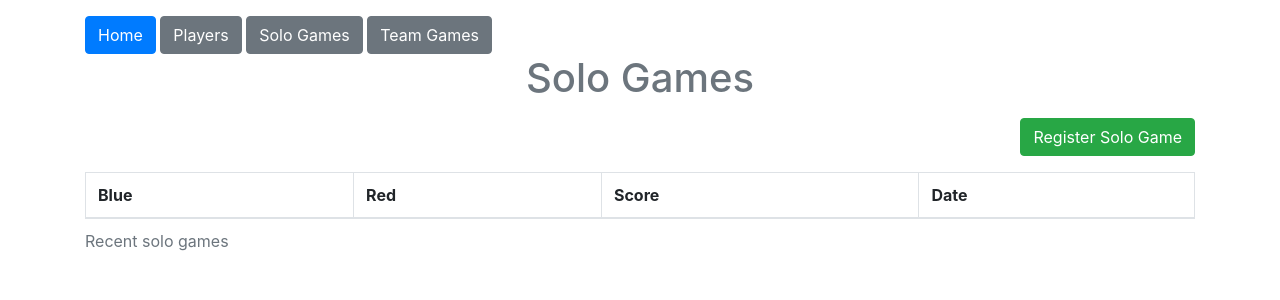
After one commit to lncrd/bb-ranking, a Flask app: page /solo_games in a window 1280 px wide. The commit adds this page. Shown: the top 300 px of the page. Run offline with Flask 2, Linux system fonts and the light colour scheme; data that the repository does not hold is empty; some libraries are stand-ins or nearby versions.

Commit message:
Break down in multiple pages

```diff
--- a/app.py
+++ b/app.py
@@ -59,6 +59,17 @@ def index():
         cur=cur
     )
 
+    return render_template(
+        "index.html",
+        player_solo_elo_list=player_solo_elo_list,
+        player_team_elo_list=player_team_elo_list,
+    )
+
+
+@app.route("/players")
+def players():
+    cur, _ = get_cursor_and_connection()
+
     player_list = get_select_query_result(
         """
         SELECT name
@@ -67,6 +78,16 @@ def index():
         """,
         cur=cur
     )
+
+    return render_template(
+        "players.html",
+        player_list=player_list,
+    )
+
+
+@app.route("/solo_games")
+def solo_games():
+    cur, _ = get_cursor_and_connection()
 
     recent_solo_games = get_select_query_result(
         """
@@ -77,10 +98,20 @@ def index():
         JOIN players p_red
         ON sg.red = p_red.id
         ORDER BY sg.created_timestamp DESC
-        LIMIT 5
+        LIMIT 100
         """,
         cur=cur
     )
+
+    return render_template(
+        "solo_games.html",
+        recent_solo_games=recent_solo_games,
+    )
+
+
+@app.route("/team_games")
+def team_games():
+    cur, _ = get_cursor_and_connection()
 
     recent_team_games = get_select_query_result(
         """
@@ -101,11 +132,7 @@ def index():
     )
 
     return render_template(
-        "index.html",
-        player_solo_elo_list=player_solo_elo_list,
-        player_team_elo_list=player_team_elo_list,
-        player_list=player_list,
-        recent_solo_games=recent_solo_games,
+        "team_games.html",
         recent_team_games=recent_team_games,
     )
 
--- a/templates/layout.html
+++ b/templates/layout.html
@@ -1,6 +1,6 @@
 <html>
 <head>
-    <title>Flask - SQLite </title>
+    <title>DD Babyfoot</title>
     <link rel="stylesheet" href="https://maxcdn.bootstrapcdn.com/bootstrap/4.0.0/css/bootstrap.min.css" integrity="sha384-Gn5384xqQ1aoWXA+058RXPxPg6fy4IWvTNh0E263XmFcJlSAwiGgFAW/dAiS6JXm" crossorigin="anonymous">
     <script src="https://code.jquery.com/jquery-3.2.1.slim.min.js" integrity="sha384-KJ3o2DKtIkvYIK3UENzmM7KCkRr/rE9/Qpg6aAZGJwFDMVNA/GpGFF93hXpG5KkN" crossorigin="anonymous"></script>
     <script src="https://cdnjs.cloudflare.com/ajax/libs/popper.js/1.12.9/umd/popper.min.js" integrity="sha384-ApNbgh9B+Y1QKtv3Rn7W3mgPxhU9K/ScQsAP7hUibX39j7fakFPskvXusvfa0b4Q" crossorigin="anonymous"></script>
@@ -15,6 +15,10 @@
     {% endfor %}
     {% endif %}
     {% endwith %}
+    <a href='{{url_for("index")}}' class='btn btn-primary '>Home</a>
+    <a href='{{url_for("players")}}' class='btn btn-secondary '>Players</a>
+    <a href='{{url_for("solo_games")}}' class='btn btn-secondary '>Solo Games</a>
+    <a href='{{url_for("team_games")}}' class='btn btn-secondary '>Team Games</a>
     {% block body %}
 
     {% endblock %}
--- /dev/null
+++ b/templates/solo_games.html
@@ -0,0 +1,29 @@
+{% extends 'layout.html' %}
+{% block body %}
+<h1 class='text-center text-muted mb-3'>Solo Games</h1>
+<p class='text-right'><a href='{{url_for("register_solo_game")}}' class='btn btn-success '>Register Solo Game</a></p>
+<table class='table table-bordered'>
+  <caption>Recent solo games</caption>
+  <thead>
+  <th>Blue</th>
+  <th>Red</th>
+  <th>Score</th>
+  <th>Date</th>
+  </thead>
+  <tbody>
+  {% for row in recent_solo_games %}
+  <tr>
+    {% if row.blue_score > row.red_score %}
+    <td style="color:green">{{row.blue_name}}</td>
+    <td style="color:red">{{row.red_name}}</td>
+    {% else %}
+    <td style="color:red">{{row.blue_name}}</td>
+    <td style="color:green">{{row.red_name}}</td>
+    {% endif %}
+    <td>{{row.blue_score}} - {{row.red_score}}</td>
+    <td>{{row.created_timestamp}}</td>
+  </tr>
+  {%endfor%}
+  </tbody>
+</table>
+{% endblock %}
```
Also changed, not shown: templates/index.html (+10 -76 lines), templates/players.html (added, +20 -0 lines), templates/team_games.html (added, +29 -0 lines).
